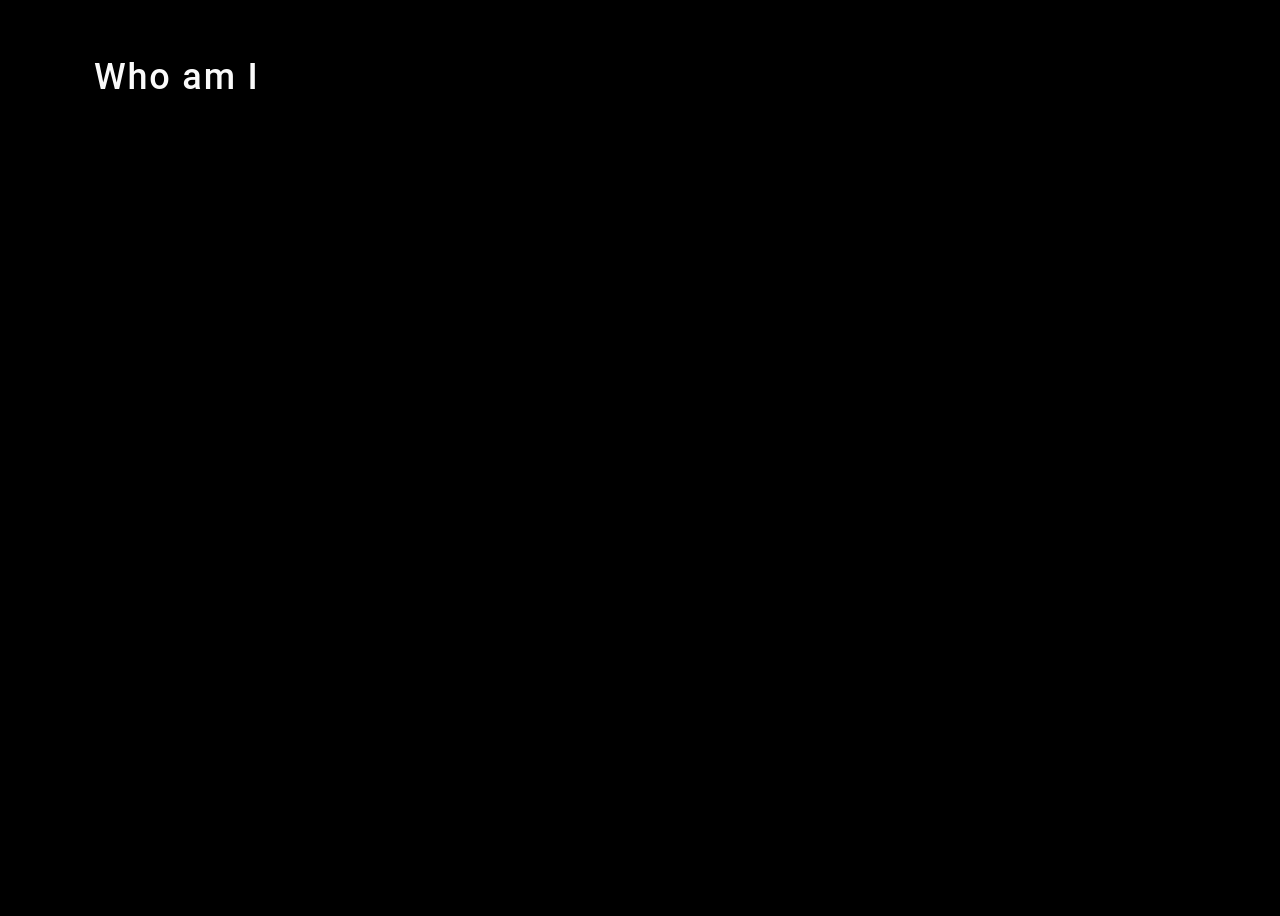
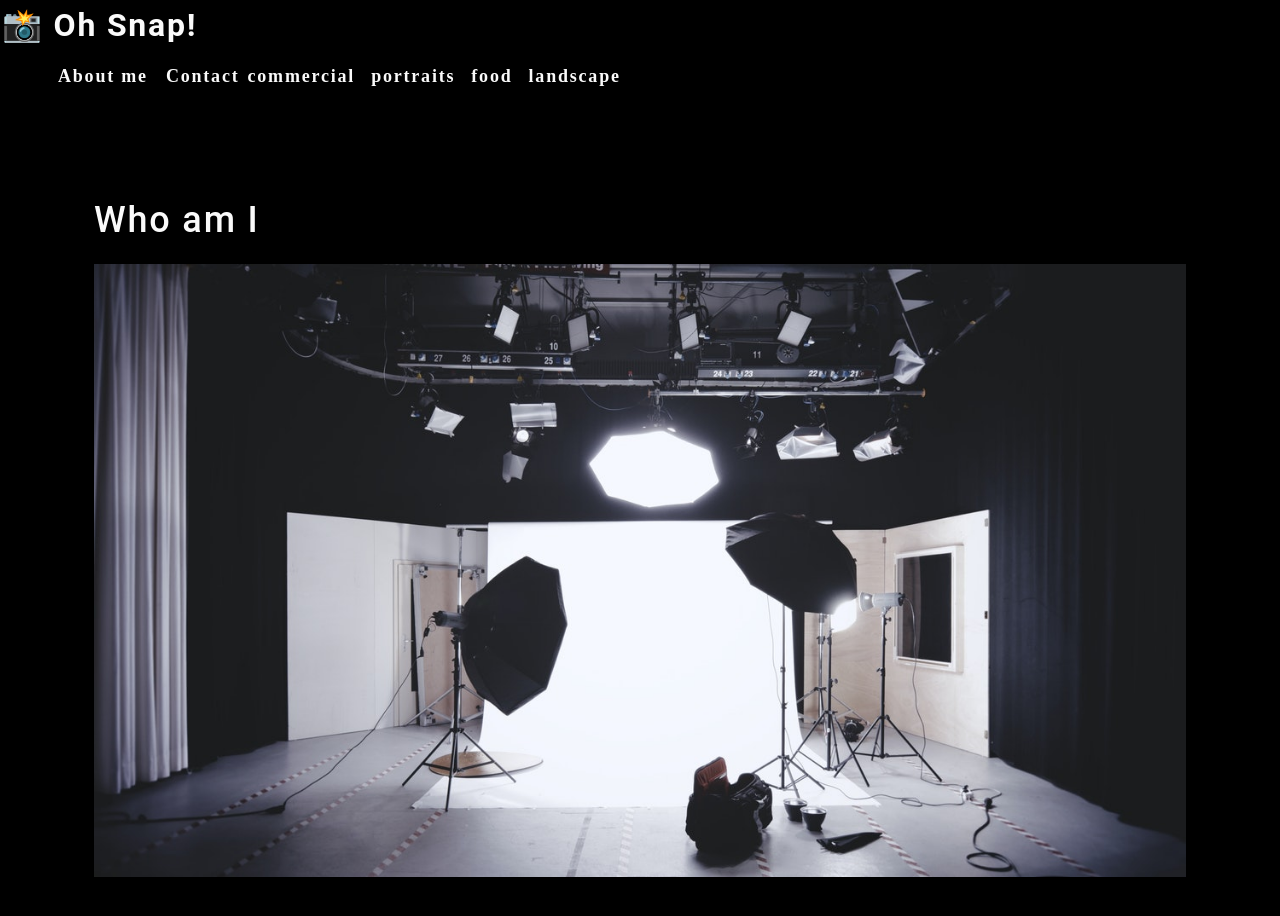
Before and after one commit to cartkidd/photo-port, a React (Create React App) app: page / in a window 1280 px wide. Shown: the top 916 px of the page. Before the commit the page ends 800 px from the top, so only its background shows below. Built offline with nearby package versions, Linux system fonts and the light colour scheme.

Commit message:
setup Navbar and About

```diff
--- a/src/App.js
+++ b/src/App.js
@@ -1,8 +1,10 @@
 import React from 'react';
+import Nav from './components/Nav'
 import About from './components/About';
 function App() {
   return (
     <div>
+      <Nav></Nav>
       <main>
         <About></About>
       </main>
--- a/src/components/About/index.js
+++ b/src/components/About/index.js
@@ -1,9 +1,11 @@
 import React from 'react';
+import coverImage from "../../assets/cover/cover-image.jpg";
 
 function About() {
     return (
-        <section>
+        <section className="my-5">
             <h1 id="about">Who am I</h1>
+            <img src={coverImage} className="my-2" style={{ width: "100%" }} alt="cover" />
         </section>
     )
 }
--- /dev/null
+++ b/src/components/Nav/index.js
@@ -0,0 +1,55 @@
+import React from 'react';
+
+function Nav() {
+    const categories = [
+        {
+          name: "commercial",
+          description:
+            "Photos of grocery stores, food trucks, and other commercial projects",
+        },
+        { name: "portraits", description: "Portraits of people in my life" },
+        { name: "food", description: "Delicious delicacies" },
+        {
+          name: "landscape",
+          description: "Fields, farmhouses, waterfalls, and the beauty of nature",
+        },
+      ];
+
+      function categorySelected(name) {
+        console.log(`${name} clicked`)
+      }
+
+  return (
+    <header>
+        <h2>
+    <a href="/">
+      <span role="img" aria-label="camera"> 📸</span> Oh Snap!
+    </a>
+  </h2>
+  <nav>
+    <ul className="flex-row">
+      <li className="mx-2">
+        <a href="#about">
+          About me
+        </a>
+      </li>
+      <li>
+        <span>Contact</span>
+      </li>
+      {categories.map((category) => (
+        <li
+          className="mx-1"
+          key={category.name}
+        >
+          <span onClick={categorySelected} >
+            {category.name}
+          </span>
+        </li>
+      ))}
+    </ul>
+  </nav>
+    </header>
+  );
+}
+
+export default Nav;
```
